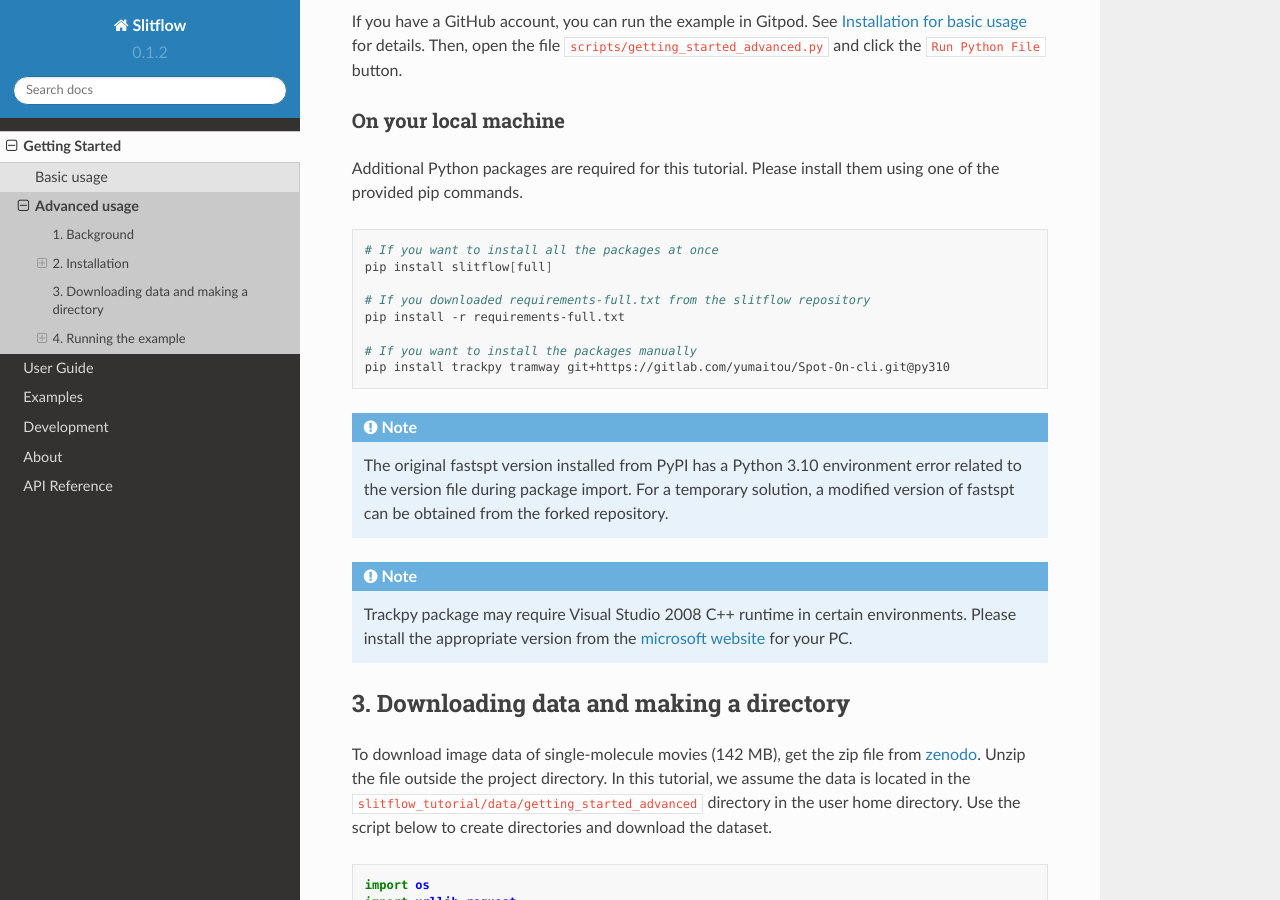
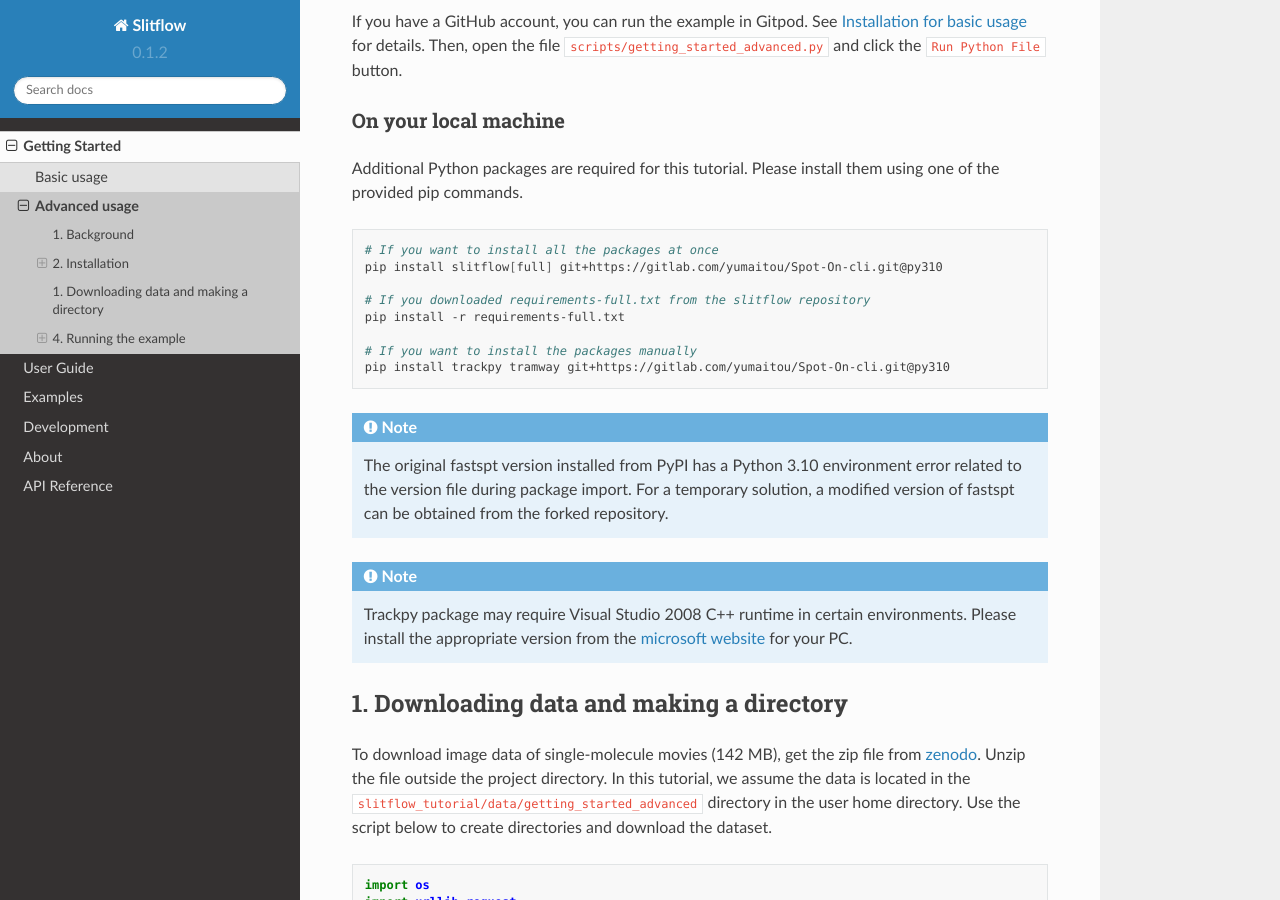
Before and after one commit to ikiyokawa/slitflow, a Sphinx documentation site: the page built from docs/getting_started_advanced.rst, in a window 1280 px wide and 900 px high, scrolled down 1028 px. Built offline with Sphinx 7.4.7 and the Read the Docs theme 2.0.0, drawn with Linux system fonts in a browser that asks for light colours.

Commit message:
Debug to avoid PEP-0440

```diff
--- a/docs/getting_started_advanced.rst
+++ b/docs/getting_started_advanced.rst
@@ -49,7 +49,7 @@ using one of the provided pip commands.
 .. code-block:: bash
 
     # If you want to install all the packages at once
-    pip install slitflow[full]
+    pip install slitflow[full] git+https://gitlab.com/yumaitou/Spot-On-cli.git@py310
 
     # If you downloaded requirements-full.txt from the slitflow repository
     pip install -r requirements-full.txt
@@ -70,7 +70,7 @@ using one of the provided pip commands.
       environments. Please install the appropriate version from the `microsoft website
       <https://www.microsoft.com/en-US/download/details.aspx?id=26368>`_ for your PC.
 
-3. Downloading data and making a directory
+1. Downloading data and making a directory
 -----------------------------------------------
 To download image data of single-molecule movies (142 MB), get the zip file
 from `zenodo <https://zenodo.org/record/7645485#.Y-3tqB_P2Ht>`_.
--- a/setup.cfg
+++ b/setup.cfg
@@ -35,7 +35,6 @@ full =
     scikit-posthocs
     trackpy
     tramway
-    fastspt @ git+https://gitlab.com/yumaitou/Spot-On-cli.git@py310
 dev =
     flake8
     autopep8
```
Also changed, not shown: 1 other file.
